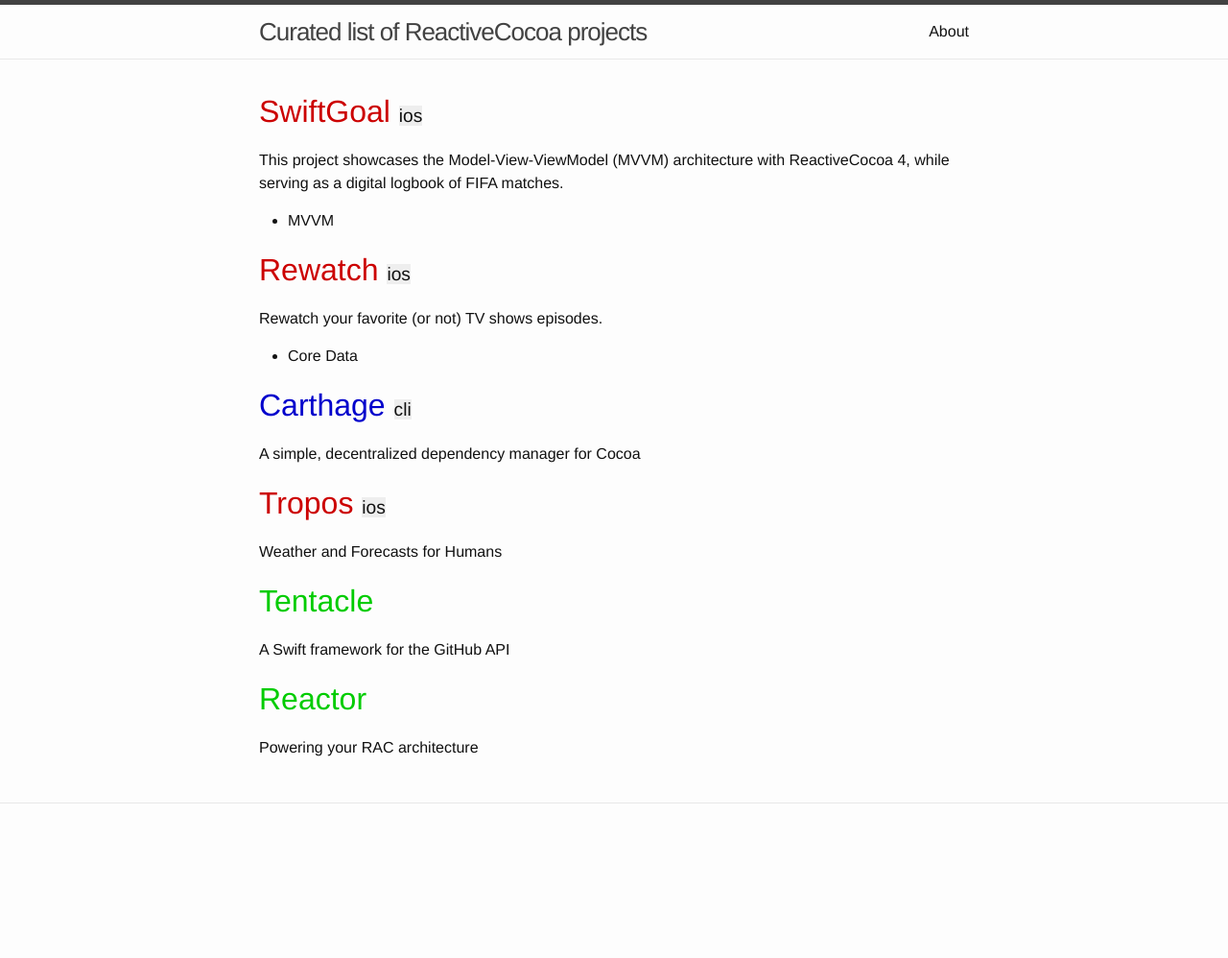
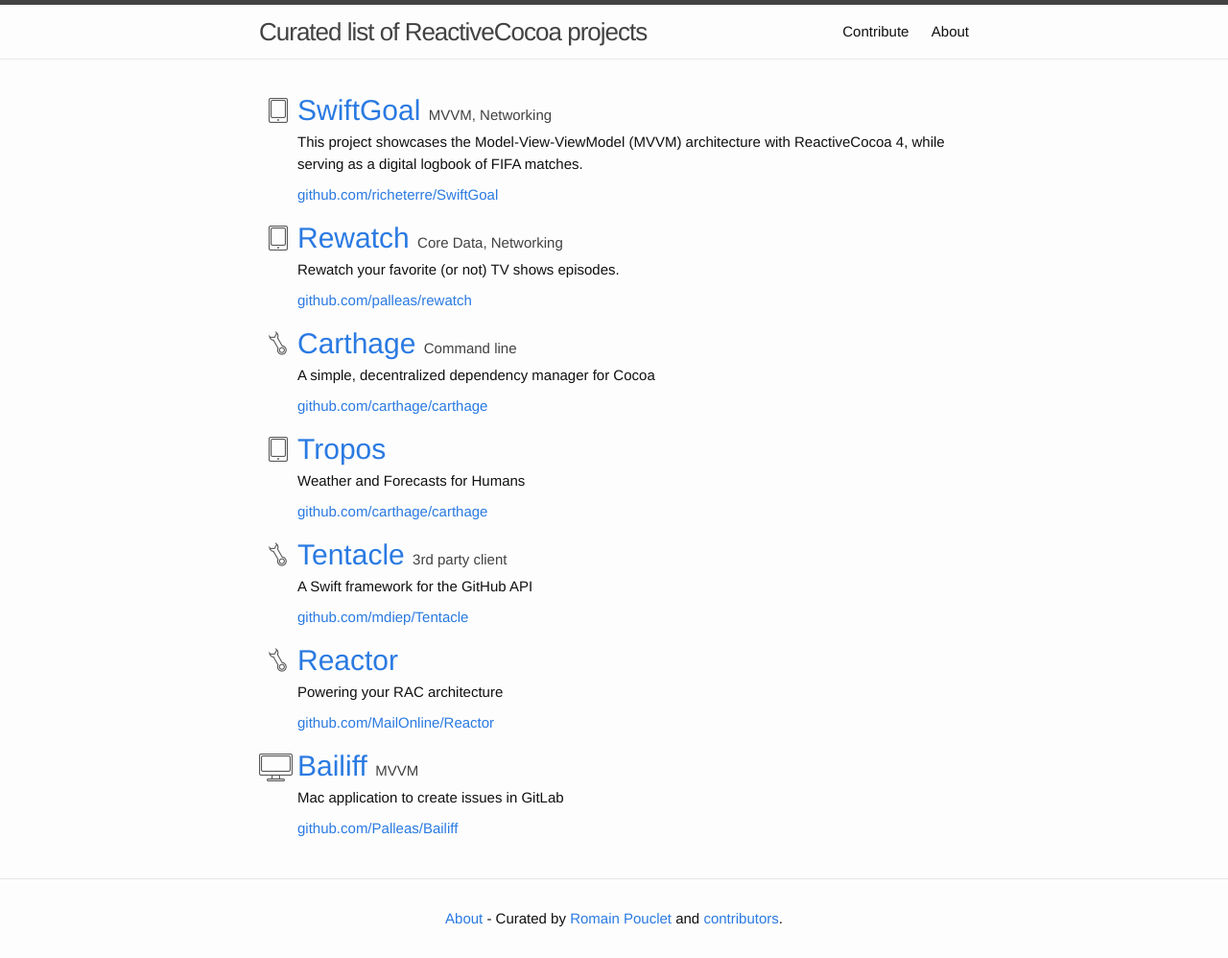
Before and after one commit to RACCommunity/racurated, a Jekyll site: the page built from index.html, in a window 1280 px wide. Shown: the whole page at 96% size. Built offline with Jekyll 4.4.1, drawn with Linux system fonts in a browser that asks for light colours; before the commit the page ends 900 px from its top, so only the background shows below that.

Commit message:
Design stufF

```diff
--- a/_data/projects.yml
+++ b/_data/projects.yml
@@ -1,32 +1,30 @@
 - name: SwiftGoal
   description: "This project showcases the Model-View-ViewModel (MVVM) architecture with ReactiveCocoa 4, while serving as a digital logbook of FIFA matches."
-  highlights: [MVVM]
-  type: app
-  platforms: [ios]
+  highlights: [MVVM, Networking]
+  type: ios
   rac_version: 4
   repo_url: https://github.com/richeterre/SwiftGoal
 - name: Rewatch
   description: Rewatch your favorite (or not) TV shows episodes.
-  highlights: [Core Data]
-  type: app
-  platforms: [ios]
+  highlights: [Core Data, Networking]
+  type: ios
   rac_version: 4
   repo_url: https://github.com/palleas/rewatch
 - name: Carthage
   description: A simple, decentralized dependency manager for Cocoa
   type: tool
+  highlights: [Command line]
   rac_version: 4
-  platforms: [cli]
   repo_url: https://github.com/carthage/carthage
 - name: Tropos
   description: Weather and Forecasts for Humans
-  type: app
+  type: ios
+  highlights: []
   rac_version: 4
-  platforms: [ios]
   repo_url: https://github.com/carthage/carthage
 - name: Tentacle
   description: A Swift framework for the GitHub API
-  highlights: []
+  highlights: [3rd party client]
   type: framework
   platforms: []
   rac_version: 4
@@ -35,6 +33,11 @@
   description: Powering your RAC architecture
   highlights: []
   type: framework
-  platforms: []
   rac_version: 4
   repo_url: https://github.com/MailOnline/Reactor
+- name: Bailiff
+  description: Mac application to create issues in GitLab
+  highlights: [MVVM]
+  type: mac
+  rac_version: 4
+  repo_url: https://github.com/Palleas/Bailiff
--- a/_includes/footer.html
+++ b/_includes/footer.html
@@ -1,7 +1,12 @@
 <footer class="site-footer">
 
   <div class="wrapper">
-
+	{% for my_page in site.pages %}
+	  {% if my_page.title %}
+	  <a class="page-link" href="{{ my_page.url | prepend: site.baseurl }}">{{ my_page.title }}</a>
+	  {% endif %}
+	{% endfor %}
+	- Curated by <a href="https://romain-pouclet.com">Romain Pouclet</a> and <a href="https://github.com/racurated/racurated.github.io/graphs/contributors">contributors</a>.
   </div>
 
 </footer>
--- a/_includes/header.html
+++ b/_includes/header.html
@@ -14,6 +14,8 @@
       </a>
 
       <div class="trigger">
+        <a class="page-link" href="https://github.com/racurated/racurated.github.io">Contribute</a>
+
         {% for my_page in site.pages %}
           {% if my_page.title %}
           <a class="page-link" href="{{ my_page.url | prepend: site.baseurl }}">{{ my_page.title }}</a>
--- a/_includes/project.html
+++ b/_includes/project.html
@@ -1,19 +1,12 @@
-<div class="project">
-	<h1 class="{{ project.type }}">
+<div class="project {{ project.type }}">
+	<h1>
 		<a href="{{ project.repo_url }}">{{ project.name }}</a>
-		{% if project.platforms %}
-			<span class="platform">{{ project.platforms }}</span>
+		{% if project.highlights | size > 0 %}
+			<span class="highlights">{{ project.highlights | join: ", " }}</span>
 		{% endif %}
 	</h1>
+
 	<p>{{ project.description }} </p>
 
-	{% if project.highlights | size > 0 %}
-
-	<ul class="highlights">
-		{% for highlight in project.highlights %}
-			<li>{{ highlight }}</li>
-		{% endfor %}
-	</ul>
-
-	{% endif %}
+	<p class="repo-link"><a href="{{ project.repo_url }}">{{ project.repo_url | remove: "http://" | remove: "https://" }}</a></p>
 </div>
--- a/css/main.scss
+++ b/css/main.scss
@@ -7,8 +7,8 @@
 
 // Our variables
 $base-font-family: "Helvetica Neue", Helvetica, Arial, sans-serif;
-$base-font-size:   16px;
-$base-font-weight: 400;
+$base-font-size:   15px;
+$base-font-weight: 300;
 $small-font-size:  $base-font-size * 0.875;
 $base-line-height: 1.5;
 
@@ -28,11 +28,6 @@
 $on-palm:          600px;
 $on-laptop:        800px;
 
-// Specific vars
-$app-color: #cc0000;
-$framework-color: #00cc00;
-$tool-color: #0000cc;
-
 // Use media queries like this:
 // @include media-query($on-palm) {
 //     .wrapper {
@@ -47,19 +42,48 @@
 }
 
 
-
 // Import partials from `sass_dir` (defaults to `_sass`)
 @import
         "base",
         "layout",
         "syntax-highlighting"
 ;
+a {
+    &:visited {
+        color: $brand-color;
+    }
+}
 
-h1.app a { color: $app-color; }
-h1.framework a { color: $framework-color; }
-h1.tool a { color: $tool-color; }
+.project {
+	padding-left: 40px;
+    margin-bottom: 10px;
+    h1, p {
+        margin-bottom: 0;
+    }
 
-.platform {
-	font-size: 0.6em;
-	background-color: #eee;
 }
+
+.repo-link {
+    margin-top:10px;
+}
+
+.ios {
+	background: url(/css/smartphone-icon.png) no-repeat 10px 10px;
+}
+
+.mac {
+    background: url(/css/computer-icon.png) no-repeat 0 10px;
+}
+
+.tool, .framework {
+    background: url(/css/wrench.png) no-repeat 10px 10px;
+}
+
+.highlights {
+    color: #424242;
+    font-size: 0.5em;
+}
+
+.site-footer {
+    text-align: center;
+}
```
Also changed, not shown: css/computer-icon.png (added), css/computer-icon@2x.png (added), css/smartphone-icon.png (added), css/smartphone-icon@2x.png (added), css/wrench.png (added), css/wrench@2x.png (added).
